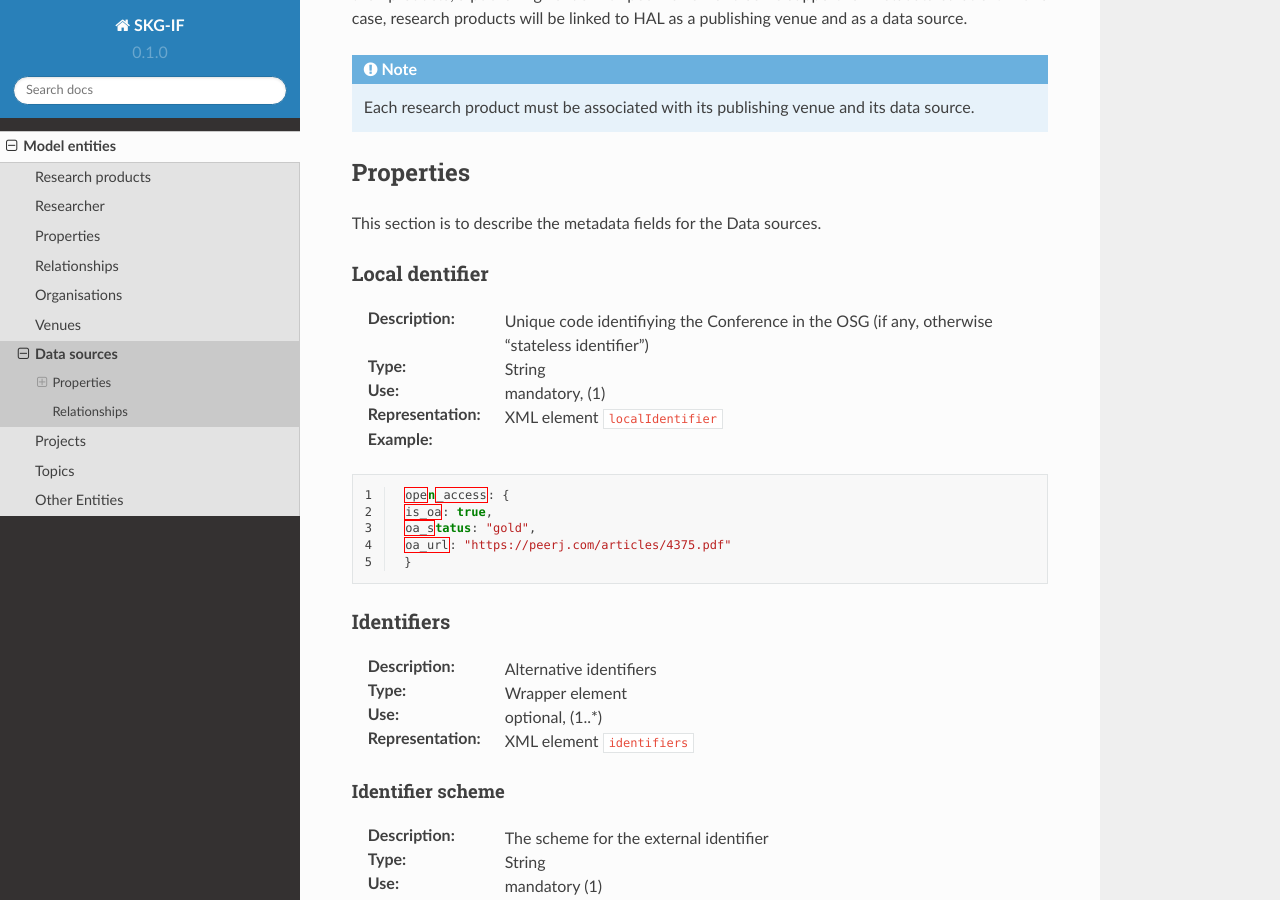
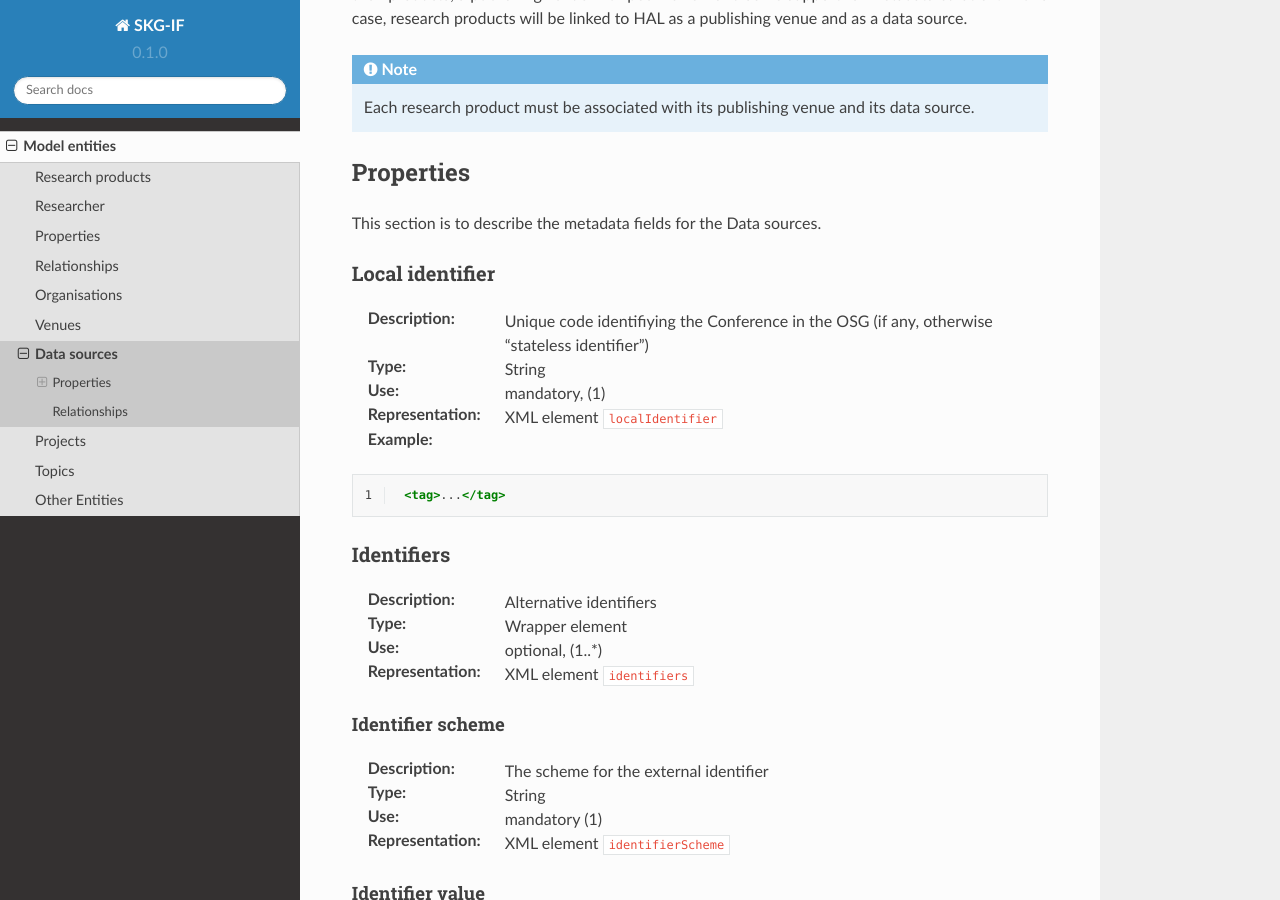
Before and after one commit to andremann/SKG-IF, a Sphinx documentation site: the page built from docs/source/datasources.rst, in a window 1280 px wide and 900 px high, scrolled down 369 px. Built offline with Sphinx 7.4.7 and the Read the Docs theme 2.0.0, drawn with Linux system fonts in a browser that asks for light colours.

```diff
--- a/docs/source/datasources.rst
+++ b/docs/source/datasources.rst
@@ -17,21 +17,17 @@
 
 
 
-Local dentifier
+Local identifier
 ----
 :Description: Unique code identifiying the Conference in the OSG (if any, otherwise "stateless identifier")
 :Type: String
 :Use: mandatory, (1)
 :Representation: XML element ``localIdentifier``
 :Example:
-.. code-block:: json
+.. code-block:: xml
    :linenos:
 
-    open_access: {
-    is_oa: true,
-    oa_status: "gold",
-    oa_url: "https://peerj.com/articles/4375.pdf"
-    }
+    <tag>...</tag>
 
 
 Identifiers
```
